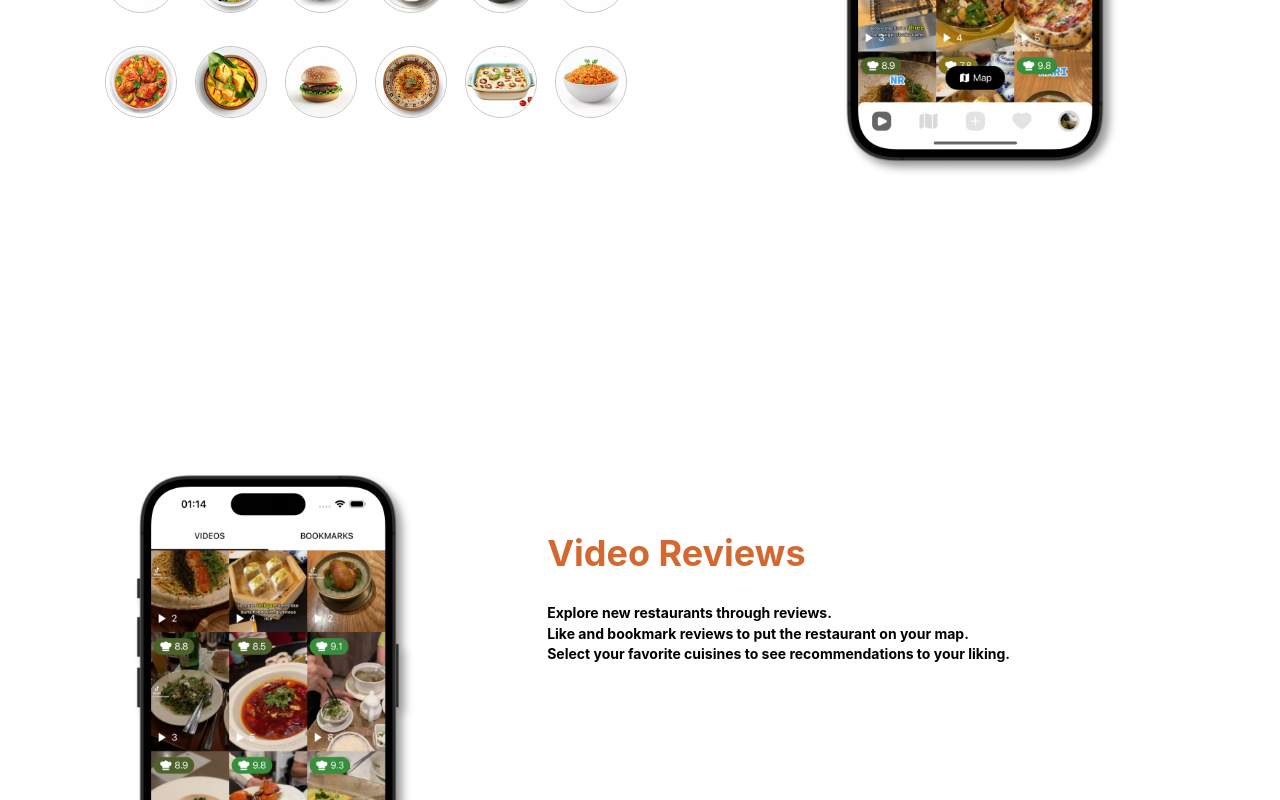
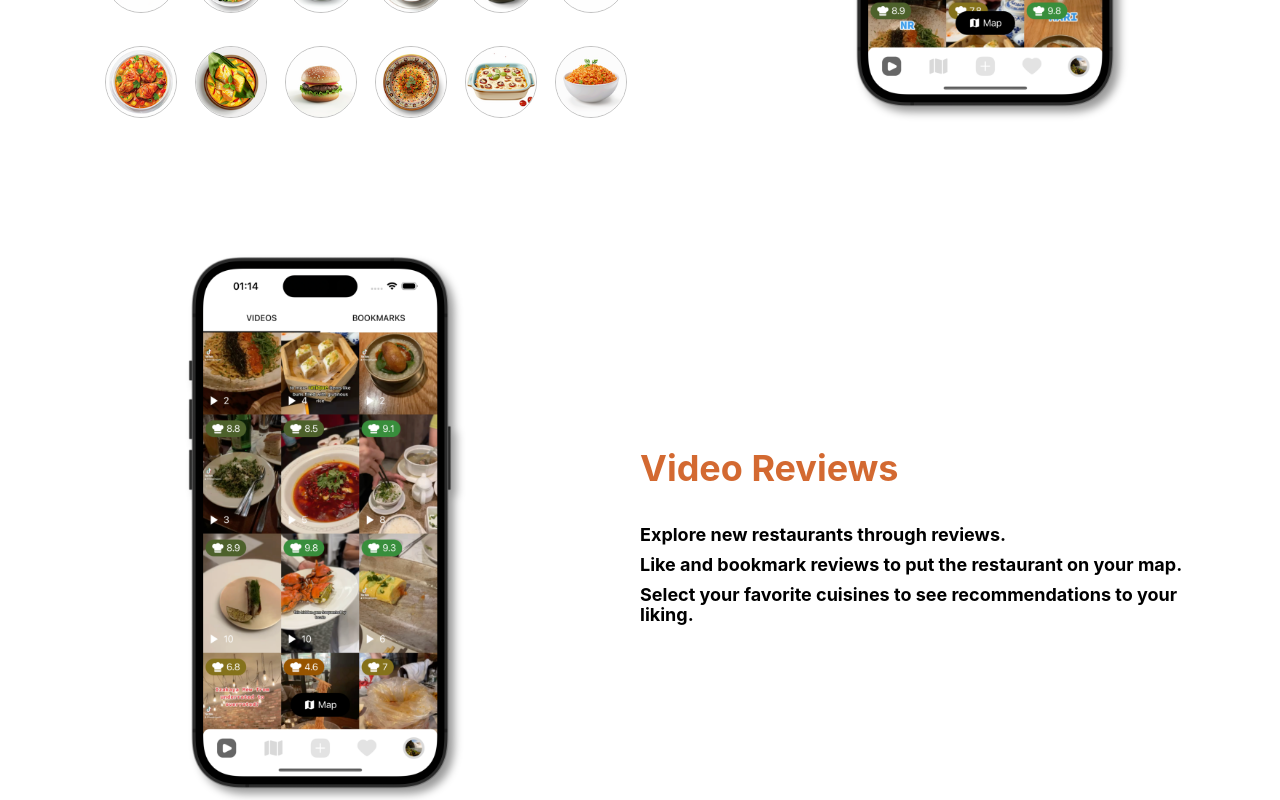
Before and after one commit to FarishLoy/rice-reviews, a React (Create React App) app: page / in a window 1280 px wide. Shown: the part 560-1360 px from the top of the page. Built offline with nearby package versions, Linux system fonts and the light colour scheme.

Commit message:
changes to video review section

```diff
--- a/src/components/VideoReviews.js
+++ b/src/components/VideoReviews.js
@@ -16,7 +16,7 @@ function VideoReviews() {
       const animation = animate(opacity, [0, 1], { duration: 1.5 });
       animation.play();
     } else {
-      const animation = animate(opacity, [1, 0], { duration: 1.5 });
+      const animation = animate(opacity, [1, 0], { duration: 0.1 });
       animation.play();
     }
   }, [isInView]);
@@ -27,17 +27,16 @@ function VideoReviews() {
         style={{ opacity }}
         ref={imageContainerRef}
         className="screenshot-images second-section">
-        <img src={screenshot2} alt="Video Reviews" className="hero-image" />
+        <img src={screenshot2} alt="Video Reviews" />
       </motion.div>
-
-      <div className="video-description">
+      <motion.div style={{ opacity }} className="video-description">
         <h2>Video Reviews</h2>
         <p>Explore new restaurants through reviews.</p>
         <p>Like and bookmark reviews to put the restaurant on your map.</p>
         <p>
           Select your favorite cuisines to see recommendations to your liking.
         </p>
-      </div>
+      </motion.div>
     </section>
   );
 }
--- a/src/styles/HeroSection.css
+++ b/src/styles/HeroSection.css
@@ -118,6 +118,4 @@ p {
 
 .screenshot-images img {
   filter: drop-shadow(6px 6px 4px rgba(0.4, 0.4, 0.4, 0.4));
-  margin-top: 70px;
-  margin-right: 20px;
 }
--- a/src/styles/VideoReviews.css
+++ b/src/styles/VideoReviews.css
@@ -1,27 +1,32 @@
 .video-reviews {
   display: flex;
-  flex-direction: row;
-  justify-content: space-between;
+  justify-content: center;
   align-items: center;
-  text-align: left;
-
-  padding-right: 200px;
+  width: 100vw;
+  height: 100vh;
 }
 
 .video-reviews .screenshot-images {
   flex: 1;
   display: flex;
-  justify-content: start;
-  align-items: start;
+  justify-content: center;
+  align-items: center;
 }
 
 .video-reviews .screenshot-images img {
   width: 270px;
   height: auto;
   max-width: 100%;
-  margin-top: 313px;
-  margin-left: 133px;
   filter: drop-shadow(6px 6px 4px rgba(0.4, 0.4, 0.4, 0.4));
+}
+
+.video-description {
+  flex: 1;
+  display: flex;
+  flex-direction: column;
+  justify-content: center;
+  align-items: left;
+  text-align: left;
 }
 
 .video-reviews h2 {
@@ -32,7 +37,7 @@
 }
 
 .video-description p {
-  font-size: 14px;
+  font-size: 18px;
   color: #000000;
   font-weight: bold;
   text-align: left;
```
